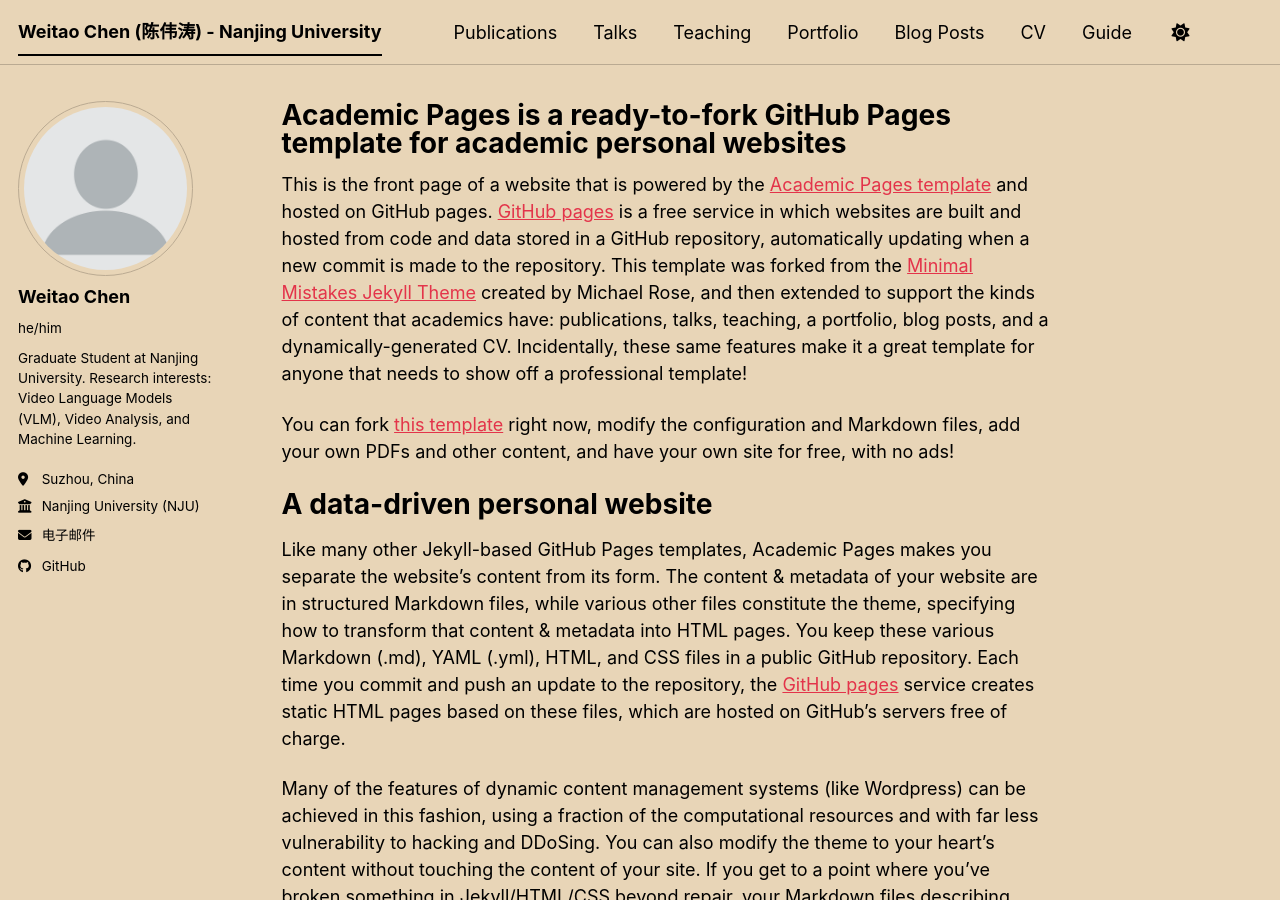
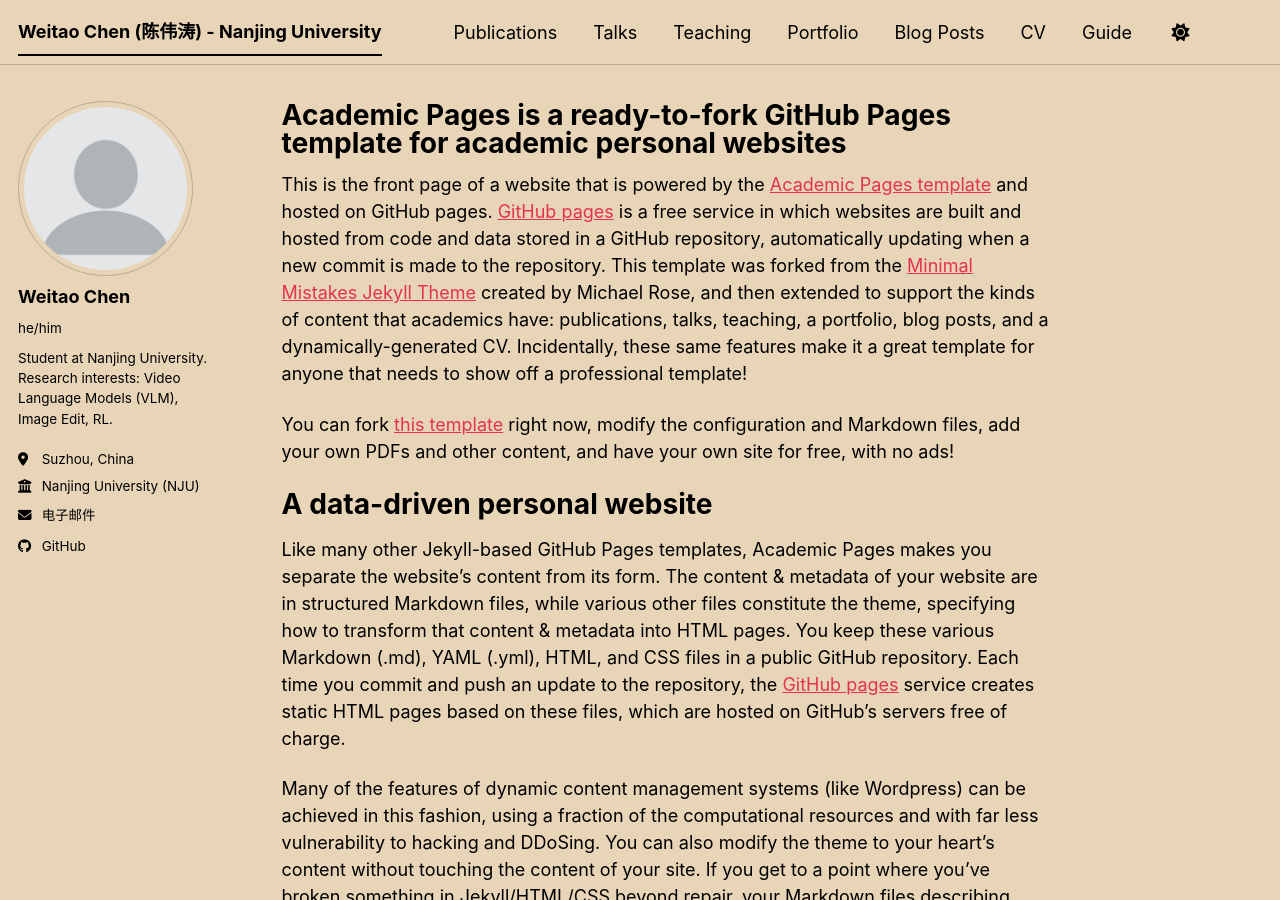
Before and after one commit to susu801/susu801.github.io, a Jekyll site: the page built from _pages/about.md, in a window 1280 px wide and 900 px high. Built offline with Jekyll 4.4.1, drawn with Linux system fonts in a browser that asks for light colours; a script bundle is joined from its source files by our own code; library files that are not in the unit come from our copies.

Commit message:
Update bio information in _config.yml

```diff
--- a/_config.yml
+++ b/_config.yml
@@ -18,7 +18,7 @@ author:
   avatar           : "profile.png" # 请确保仓库根目录下有名为 profile.png 的图片
   name             : "Weitao Chen"
   pronouns         : "he/him"
-  bio              : "Graduate Student at Nanjing University. Research interests: Video Language Models (VLM), Video Analysis, and Machine Learning."
+  bio              : "Student at Nanjing University. Research interests: Video Language Models (VLM), Image Edit, RL."
   location         : "Suzhou, China"
   employer         : "Nanjing University (NJU)"
   uri              :
```
